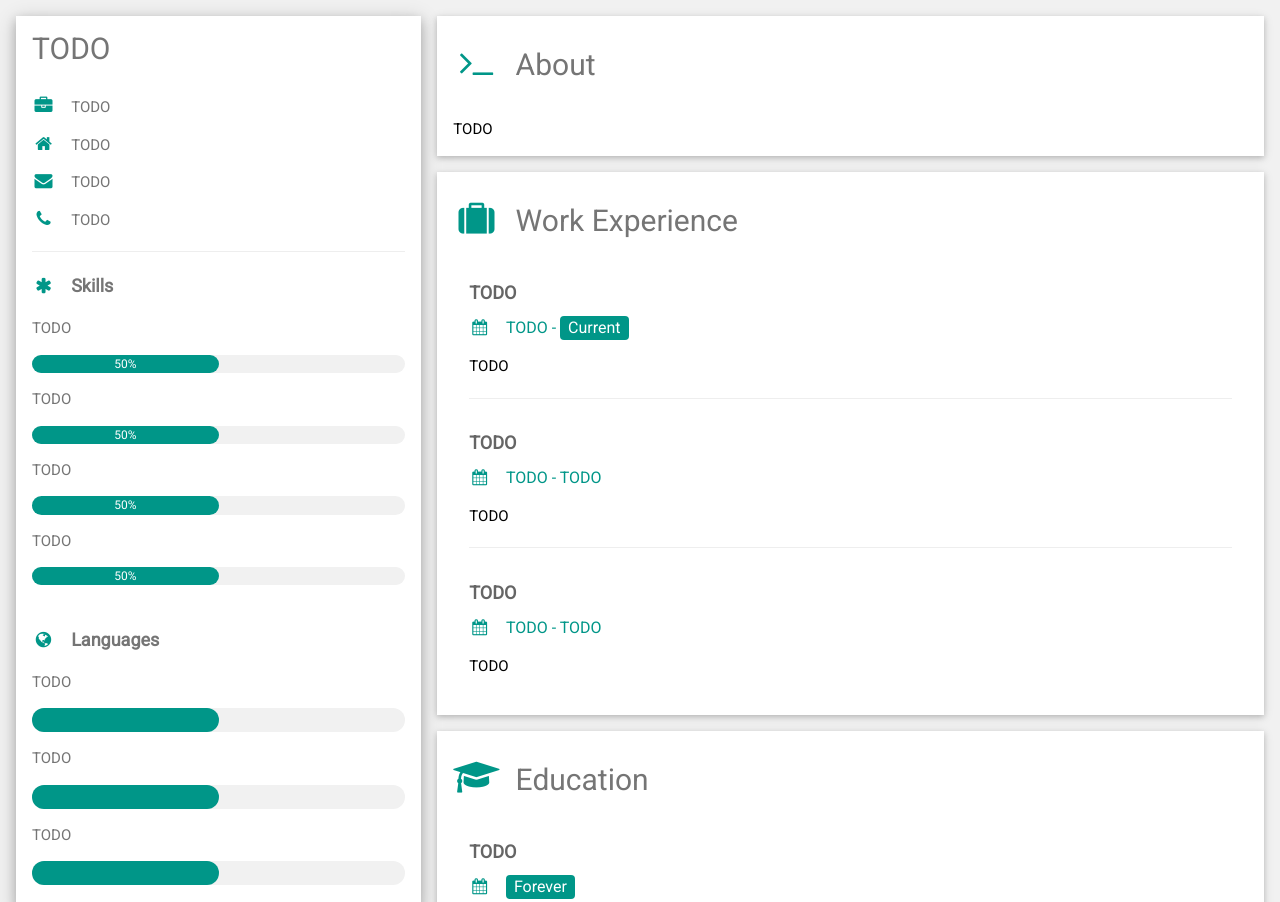
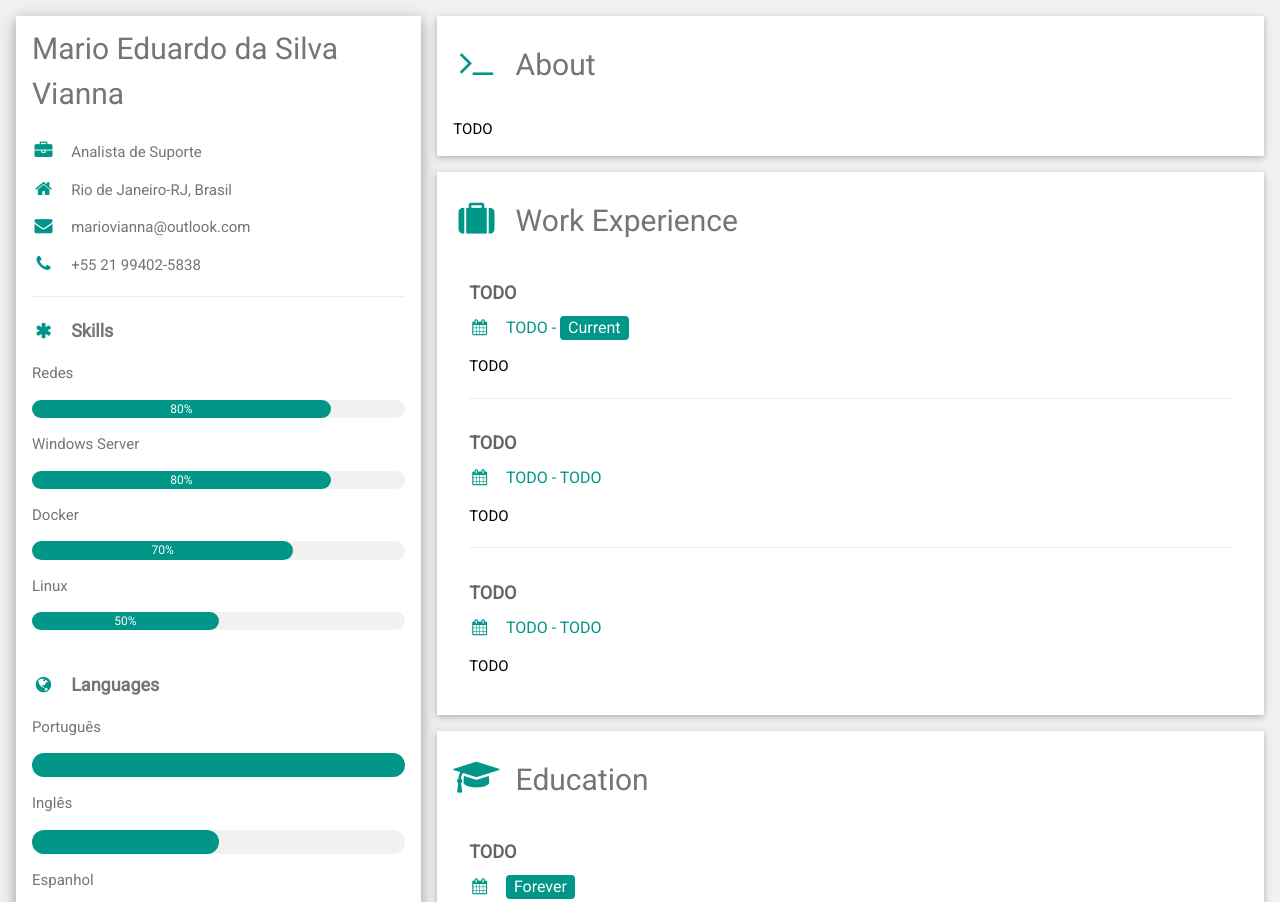
Before and after one commit to MarioVianna/Curriculum, a plain HTML site: page index.html in a window 1280 px wide. Shown: the top 902 px of the page. Drawn offline with nearby package versions, Linux system fonts and the light colour scheme.

Commit message:
segunda alteração

```diff
--- a/index.html
+++ b/index.html
@@ -4,7 +4,7 @@
 <html>
 
   <head>
-    <title>TODO Resume</title>
+    <title>Mario Vianna</title>
 
     <meta http-equiv="Content-Type" content="text/html; charset=UTF-8">
     <meta name="viewport" content="width=device-width, initial-scale=1">
@@ -33,44 +33,44 @@
           <div class="w3-white w3-text-grey w3-card-4">
             <!-- @falvojr: This container has been modified to not use a profile picture. -->
             <div class="w3-container">
-              <h2>TODO</h2>
+              <h2>Mario Eduardo da Silva Vianna</h2>
             </div>
             <div class="w3-container">
-              <p><i class="fa fa-briefcase fa-fw w3-margin-right w3-large w3-text-teal"></i>TODO</p>
-              <p><i class="fa fa-home fa-fw w3-margin-right w3-large w3-text-teal"></i>TODO</p>
-              <p><i class="fa fa-envelope fa-fw w3-margin-right w3-large w3-text-teal"></i>TODO</p>
-              <p><i class="fa fa-phone fa-fw w3-margin-right w3-large w3-text-teal"></i>TODO</p>
+              <p><i class="fa fa-briefcase fa-fw w3-margin-right w3-large w3-text-teal"></i>Analista de Suporte</p>
+              <p><i class="fa fa-home fa-fw w3-margin-right w3-large w3-text-teal"></i>Rio de Janeiro-RJ, Brasil</p>
+              <p><i class="fa fa-envelope fa-fw w3-margin-right w3-large w3-text-teal"></i>mariovianna@outlook.com</p>
+              <p><i class="fa fa-phone fa-fw w3-margin-right w3-large w3-text-teal"></i>+55 21 99402-5838</p>
               <hr>
 
               <p class="w3-large"><b><i class="fa fa-asterisk fa-fw w3-margin-right w3-text-teal"></i>Skills</b></p>
-              <p>TODO</p>
+              <p>Redes</p>
               <div class="w3-light-grey w3-round-xlarge w3-small">
-                <div class="w3-container w3-center w3-round-xlarge w3-teal" style="width:50%">50%</div>
+                <div class="w3-container w3-center w3-round-xlarge w3-teal" style="width:80%">80%</div>
               </div>
-              <p>TODO</p>
+              <p>Windows Server</p>
               <div class="w3-light-grey w3-round-xlarge w3-small">
-                <div class="w3-container w3-center w3-round-xlarge w3-teal" style="width:50%">50%</div>
+                <div class="w3-container w3-center w3-round-xlarge w3-teal" style="width:80%">80%</div>
               </div>
-              <p>TODO</p>
+              <p>Docker</p>
               <div class="w3-light-grey w3-round-xlarge w3-small">
-                <div class="w3-container w3-center w3-round-xlarge w3-teal" style="width:50%">50%</div>
+                <div class="w3-container w3-center w3-round-xlarge w3-teal" style="width:70%">70%</div>
               </div>
-              <p>TODO</p>
+              <p>Linux</p>
               <div class="w3-light-grey w3-round-xlarge w3-small">
                 <div class="w3-container w3-center w3-round-xlarge w3-teal" style="width:50%">50%</div>
               </div>
               <br>
 
               <p class="w3-large w3-text-theme"><b><i class="fa fa-globe fa-fw w3-margin-right w3-text-teal"></i>Languages</b></p>
-              <p>TODO</p>
+              <p>Português</p>
+              <div class="w3-light-grey w3-round-xlarge">
+                <div class="w3-round-xlarge w3-teal" style="height:24px;width:100%"></div>
+              </div>
+              <p>Inglês</p>
               <div class="w3-light-grey w3-round-xlarge">
                 <div class="w3-round-xlarge w3-teal" style="height:24px;width:50%"></div>
               </div>
-              <p>TODO</p>
-              <div class="w3-light-grey w3-round-xlarge">
-                <div class="w3-round-xlarge w3-teal" style="height:24px;width:50%"></div>
-              </div>
-              <p>TODO</p>
+              <p>Espanhol</p>
               <div class="w3-light-grey w3-round-xlarge">
                 <div class="w3-round-xlarge w3-teal" style="height:24px;width:50%"></div>
               </div>
```
